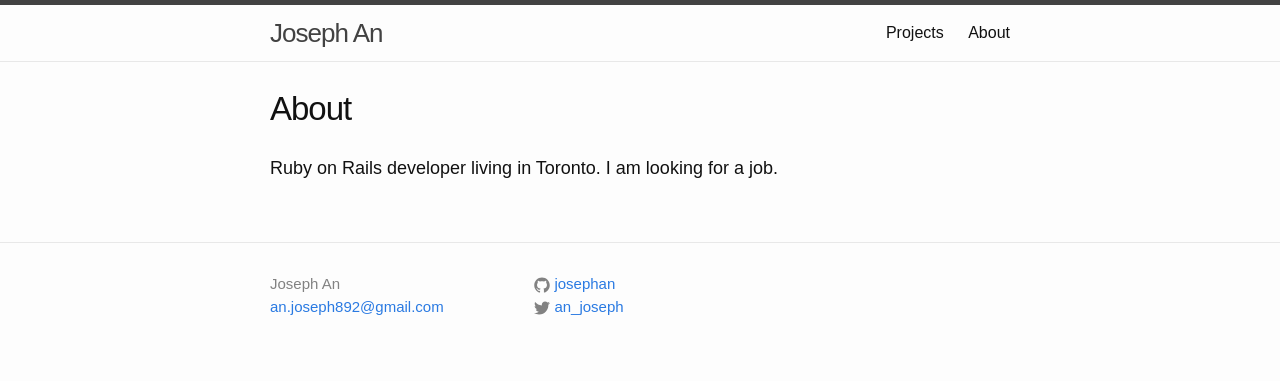
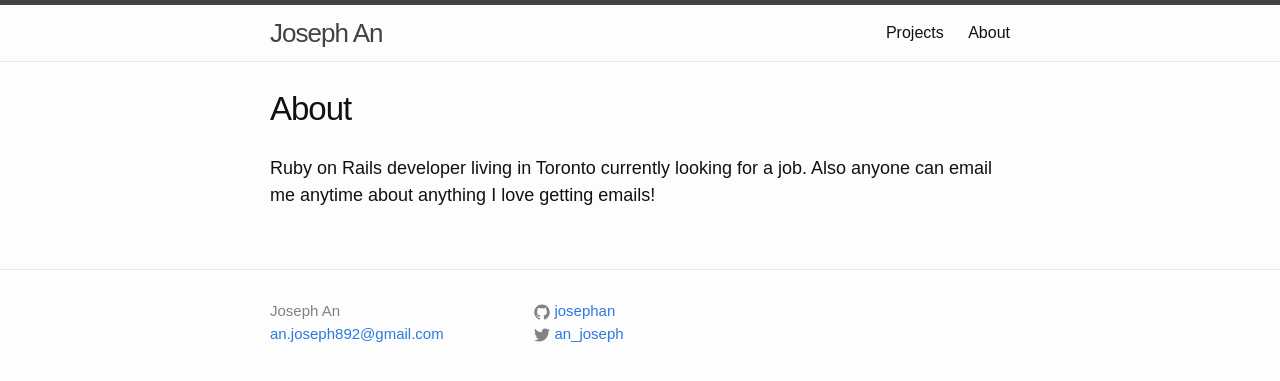
Before and after one commit to josephan/josephan.github.io, a Jekyll site: the page built from about.md, in a window 1280 px wide. Shown: the top 381 px of the page. Built offline with Jekyll 4.4.1, drawn with Linux system fonts in a browser that asks for light colours.

```diff
--- a/about.md
+++ b/about.md
@@ -4,4 +4,4 @@ title: About
 permalink: /about/
 ---
 
-Ruby on Rails developer living in Toronto. I am looking for a job.
+Ruby on Rails developer living in Toronto currently looking for a job. Also anyone can email me anytime about anything I love getting emails!
```
